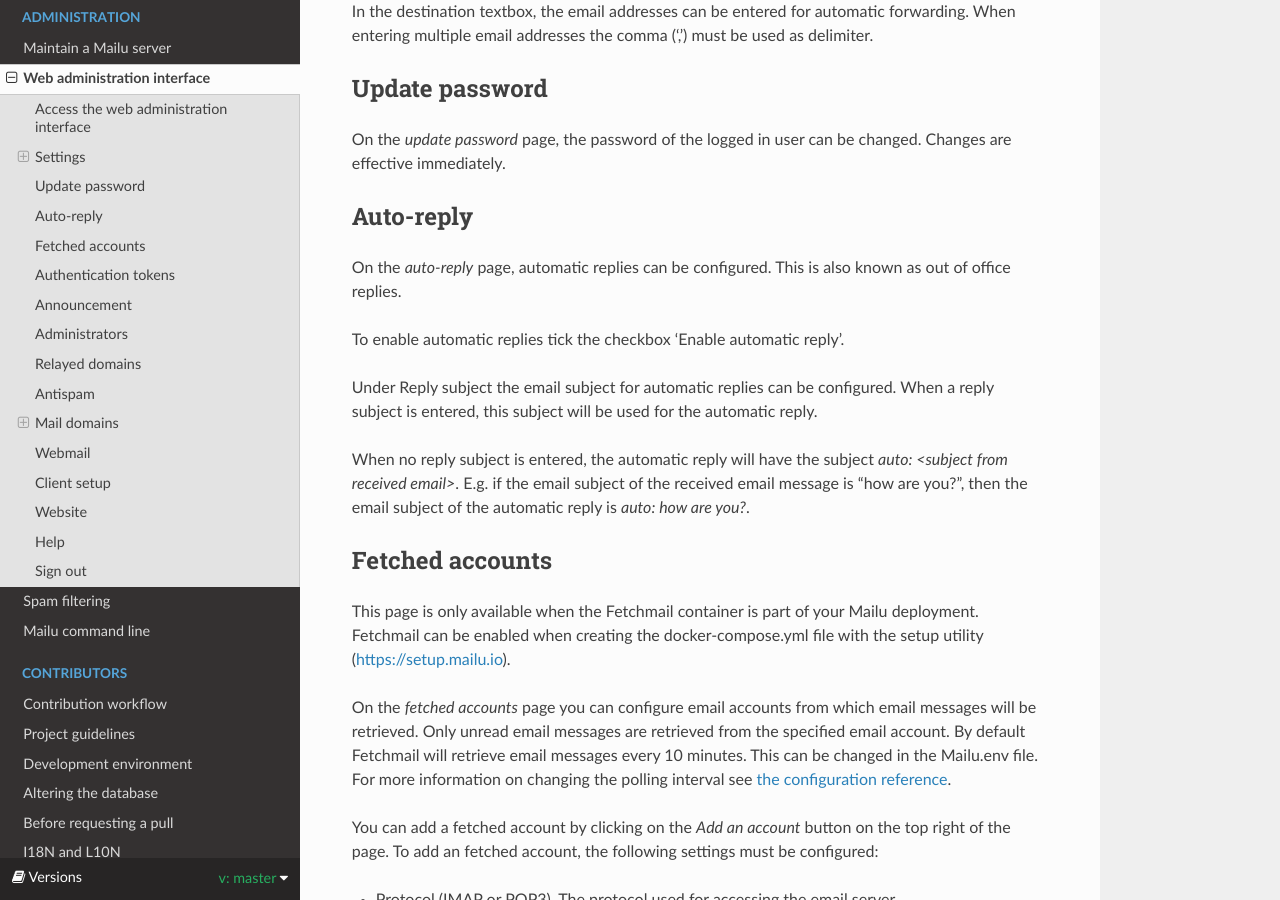
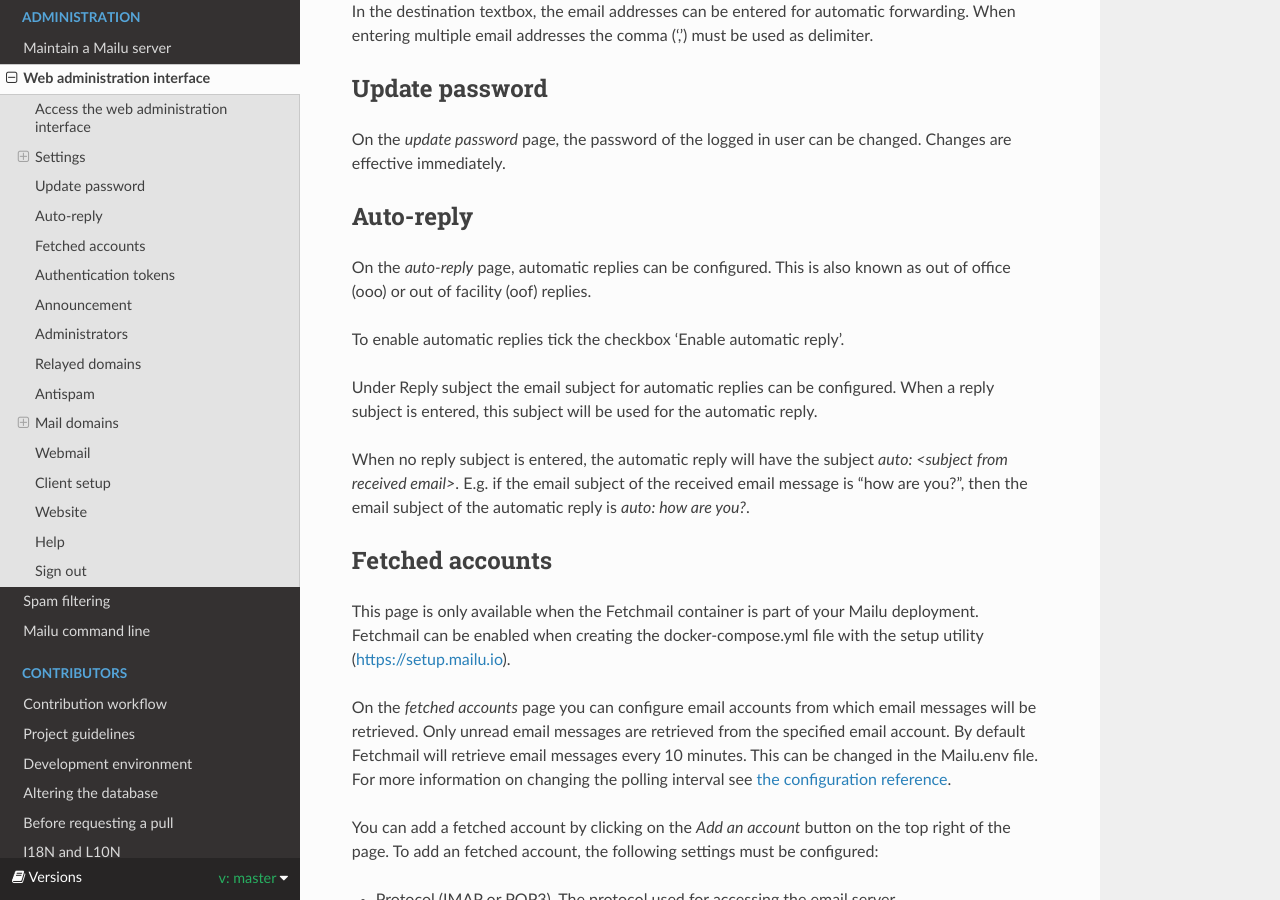
Before and after one commit to WillingDev0812/Mail-Management-Tool, a Sphinx documentation site: the page built from docs/webadministration.rst, in a window 1280 px wide and 900 px high, scrolled down 2270 px. Built offline with Sphinx 7.4.7 and the Read the Docs theme 2.0.0, drawn with Linux system fonts in a browser that asks for light colours; formulas are drawn with MathJax 3.

Commit message:
Update docs/webadministration.rst
additional clarification

Co-authored-by: lub <github@lubiland.de>

```diff
--- a/docs/webadministration.rst
+++ b/docs/webadministration.rst
@@ -115,7 +115,7 @@ On the `update password` page, the password of the logged in user can be changed
 Auto-reply
 ----------
 
-On the `auto-reply` page, automatic replies can be configured. This is also known as out of office replies.
+On the `auto-reply` page, automatic replies can be configured. This is also known as out of office (ooo) or out of facility (oof) replies.
 
 To enable automatic replies tick the checkbox 'Enable automatic reply'.
 
```
